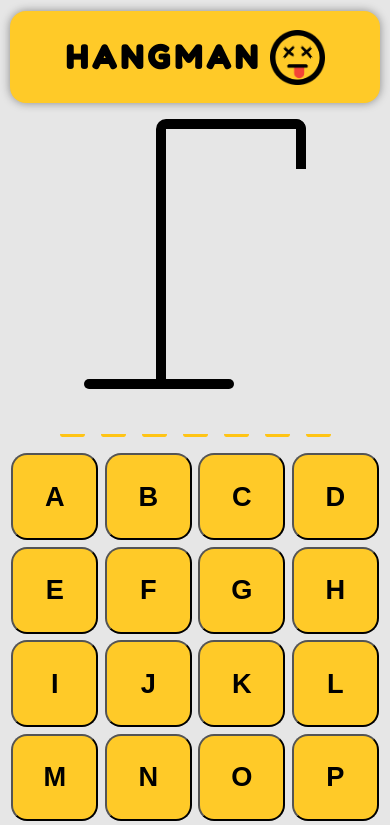
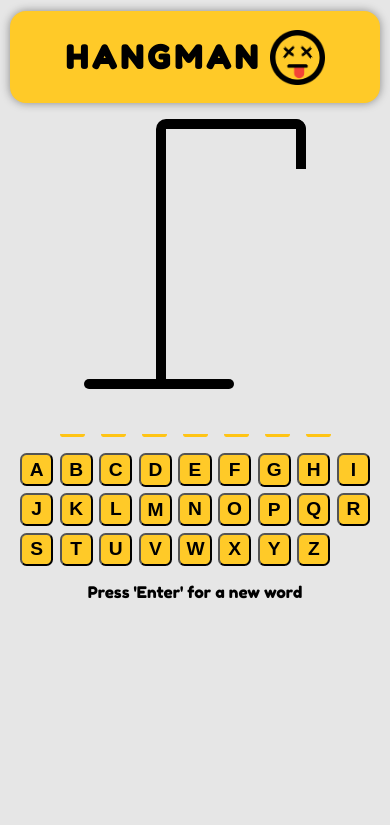
Before and after one commit to jeandre-visser/hangman, a React (Vite) app: page / in a window 390 px wide. Shown: the top 825 px of the page. Built offline with nearby package versions, Linux system fonts and the light colour scheme.

Commit message:
Media queries

```diff
--- a/src/components/Keyboard/Keyboard.module.scss
+++ b/src/components/Keyboard/Keyboard.module.scss
@@ -3,18 +3,40 @@
   grid-template-columns: repeat(auto-fit, minmax(70px, 1fr));
   grid-gap: 0.4rem;
   align-self: stretch;
+
+  @media screen and (max-width: 1050px) {
+    grid-template-columns: repeat(auto-fit, minmax(50px, 1fr));
+    max-width: 750px;
+    align-self: center;
+  }
+
+  @media screen and (max-width: 750px) {
+    grid-template-columns: repeat(auto-fit, minmax(40px, 1fr));
+    max-width: 420px;
+    align-self: center;
+  }
+
+  @media screen and (max-width: 450px) {
+    grid-template-columns: repeat(auto-fit, minmax(30px, 1fr));
+    max-width: 350px;
+    align-self: center;
+  }
 }
 
 .btn {
   aspect-ratio: 1/1;
   background: #ffca28;
-  border-radius: 1rem;
+  border-radius: 20%;
   font-size: 1.7rem;
   text-transform: uppercase;
   font-weight: bold;
 
   &:hover:not(:disabled), &:focus:not(:disabled) {
     background-color: #FFF;
+  }
+
+  @media screen and (max-width: 750px) {
+    font-size: 1.2rem;
   }
 
 }
```
